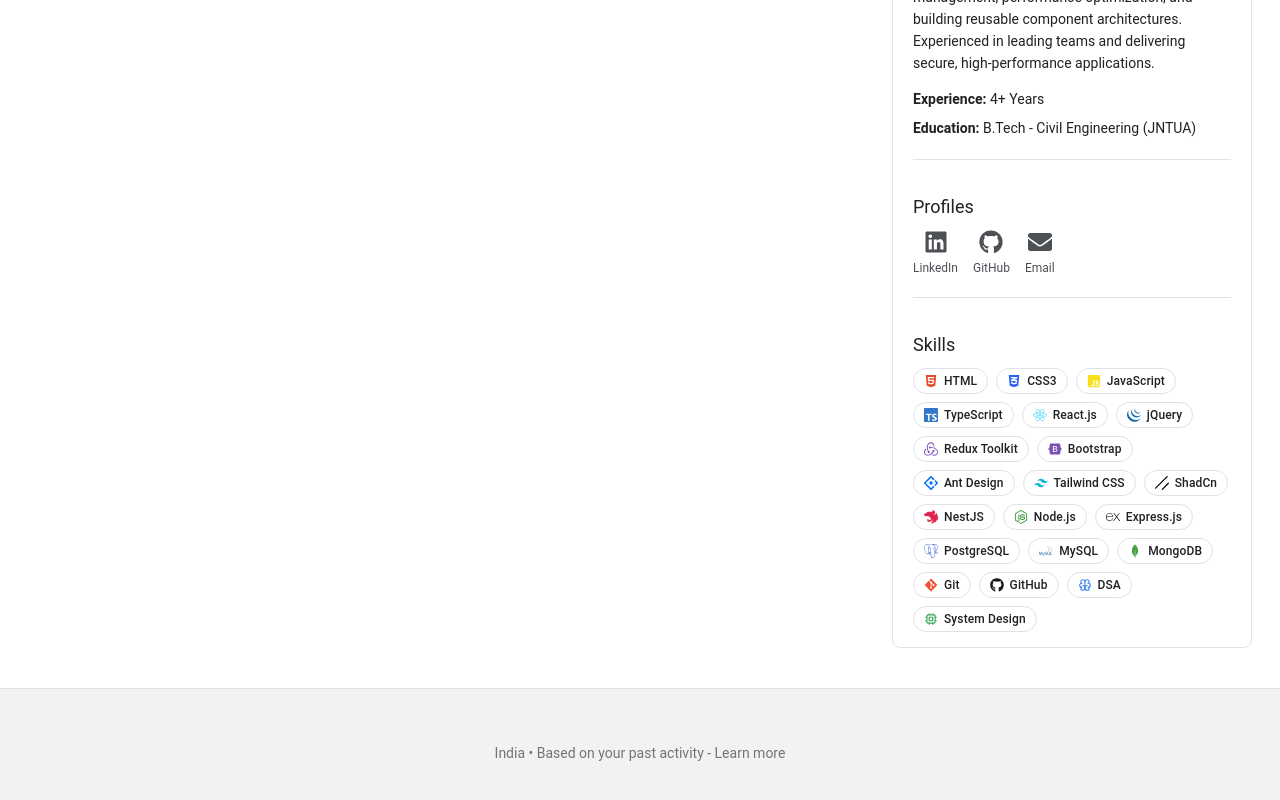
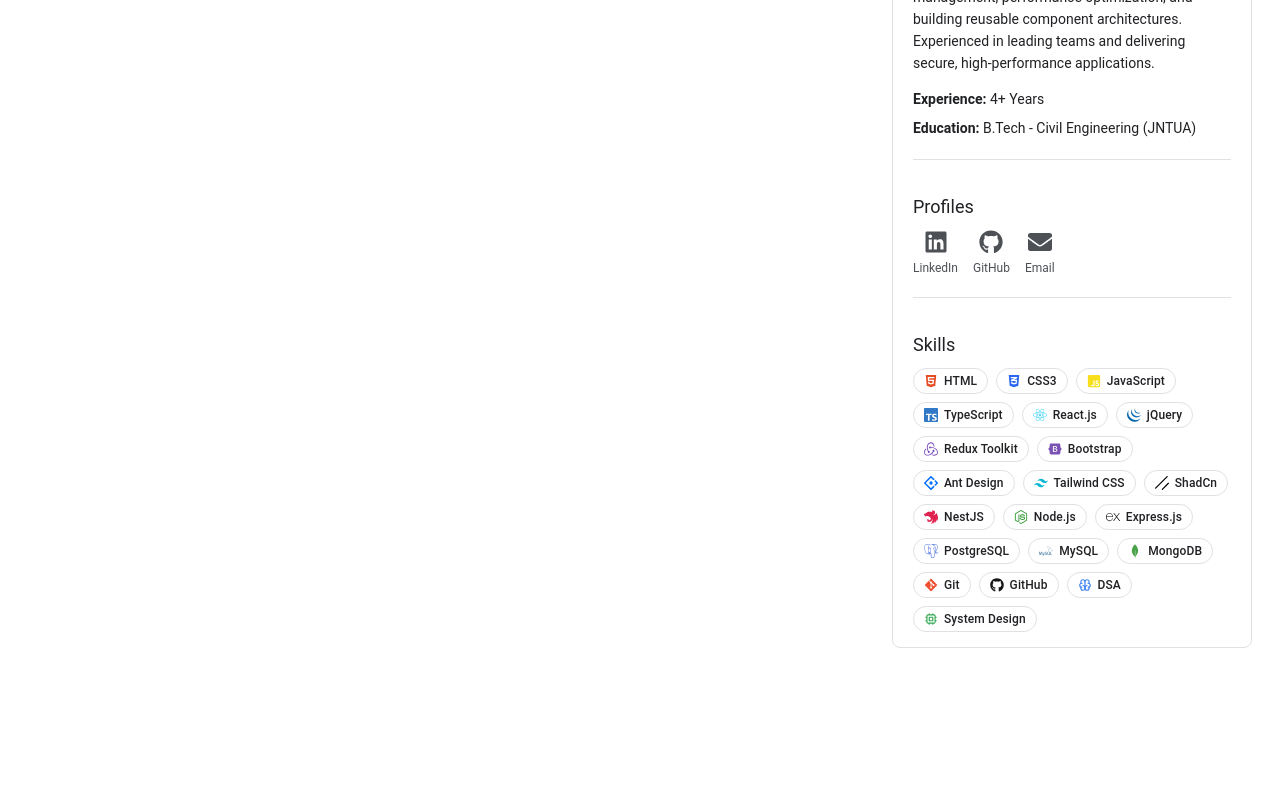
Before and after one commit to raghava139/Portfolio-raghavendraY, a React (Vite) app: page / in a window 1280 px wide. Shown: the part 647-1447 px from the top of the page. After the commit the page ends 1335 px from the top, so only its background shows below. Built offline with nearby package versions, Linux system fonts and the light colour scheme.

Commit message:
remove the footer activitiy;

```diff
--- a/src/App.jsx
+++ b/src/App.jsx
@@ -65,7 +65,7 @@
         )}
       </main>
 
-      <footer style={{
+      {/* <footer style={{
         background: '#f2f2f2',
         borderTop: '1px solid #dfe1e5',
         marginTop: 'auto',
@@ -76,7 +76,7 @@
         justifyContent: 'center'
       }}>
         <p>India • Based on your past activity - Learn more</p>
-      </footer>
+      </footer> */}
     </div>
   );
 }
```
